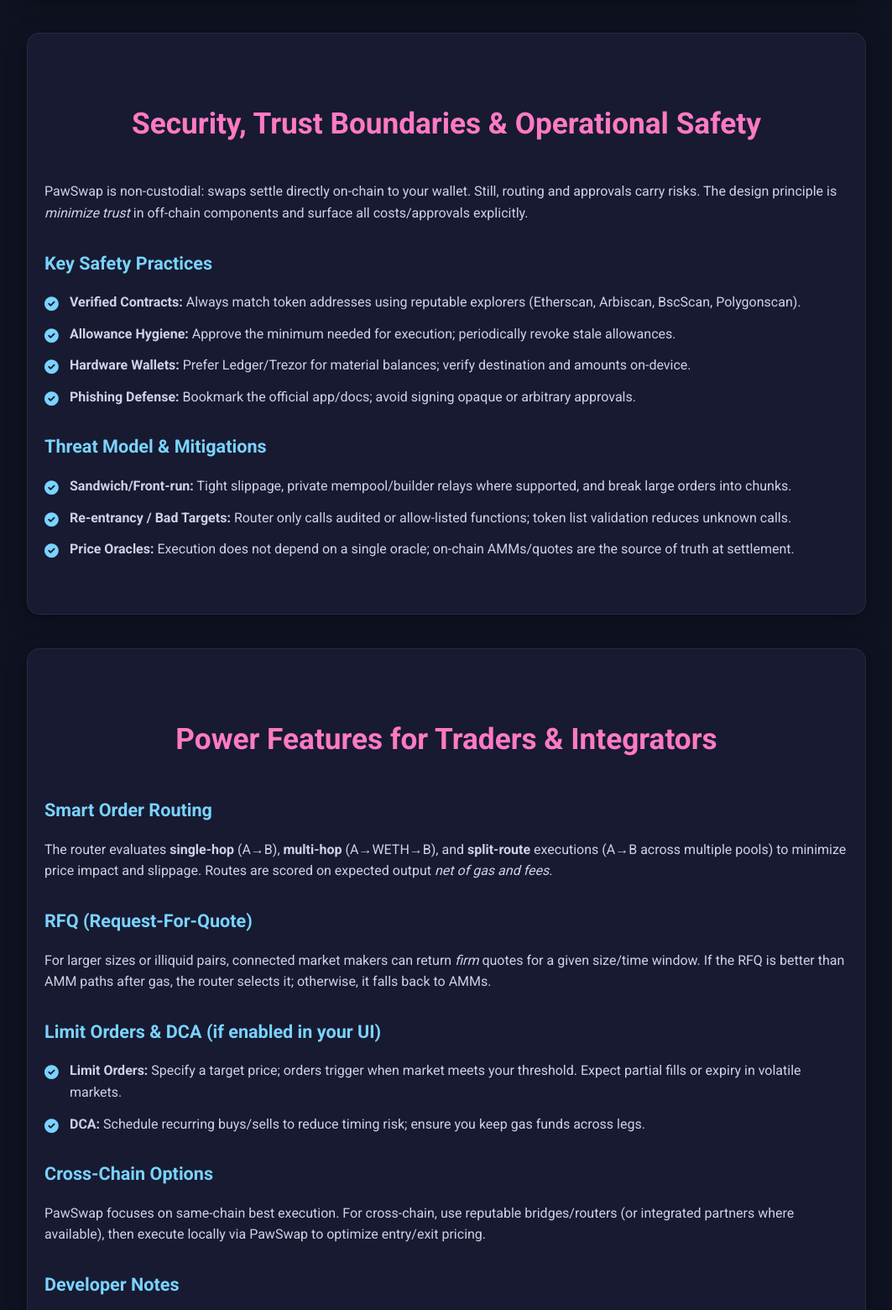
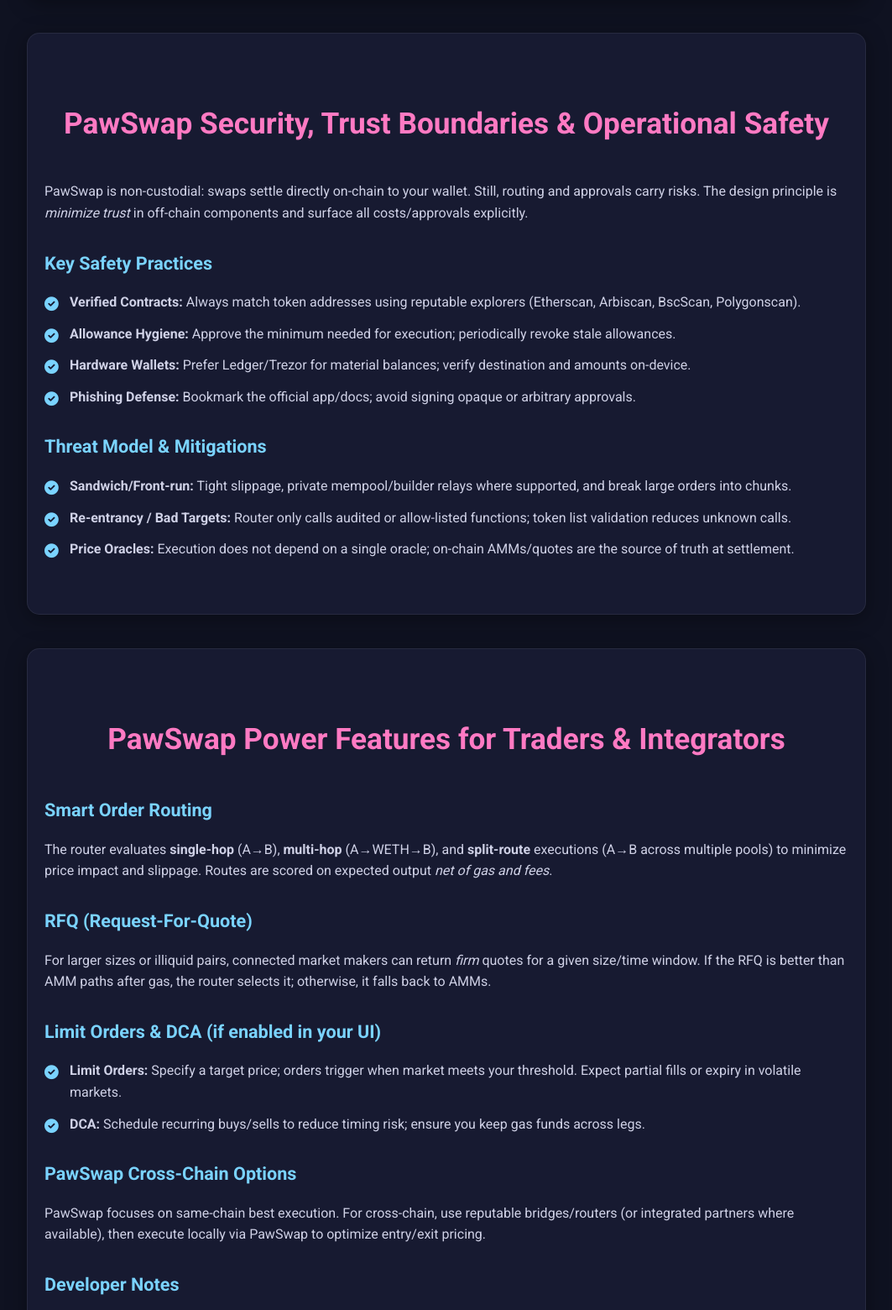
Before and after one commit to PawSwap-DeFi/PawSwap-DeFi.github.io, a plain HTML site: page index.html in a window 1280 px wide. Shown: the part 1632-3192 px from the top of the page at 84% size, without its empty margins (108-1171 px from the left). Drawn offline with Linux system fonts and the light colour scheme.

Commit message:
Update index.html

```diff
--- a/index.html
+++ b/index.html
@@ -283,7 +283,7 @@
 
         <!-- Security -->
         <section id="security">
-            <h2>Security, Trust Boundaries & Operational Safety</h2>
+            <h2>PawSwap Security, Trust Boundaries & Operational Safety</h2>
             <p>
                 PawSwap is non-custodial: swaps settle directly on-chain to your wallet. Still, routing and approvals carry risks.
                 The design principle is <em>minimize trust</em> in off-chain components and surface all costs/approvals explicitly.
@@ -305,7 +305,7 @@
 
         <!-- Functions -->
         <section id="functions">
-            <h2>Power Features for Traders & Integrators</h2>
+            <h2>PawSwap Power Features for Traders & Integrators</h2>
             <h3>Smart Order Routing</h3>
             <p>
                 The router evaluates <strong>single-hop</strong> (A→B), <strong>multi-hop</strong> (A→WETH→B),
@@ -325,7 +325,7 @@
                 <li><strong>DCA:</strong> Schedule recurring buys/sells to reduce timing risk; ensure you keep gas funds across legs.</li>
             </ul>
 
-            <h3>Cross-Chain Options</h3>
+            <h3>PawSwap Cross-Chain Options</h3>
             <p>
                 PawSwap focuses on same-chain best execution. For cross-chain, use reputable bridges/routers (or integrated partners where available),
                 then execute locally via PawSwap to optimize entry/exit pricing.
@@ -349,7 +349,7 @@
 
         <!-- Practical Guide / Runbook -->
         <section id="runbook">
-            <h2>Practical Runbook: Getting Best Results</h2>
+            <h2>PawSwap Practical Runbook: Getting Best Results</h2>
             <h3>Before You Swap</h3>
             <ul>
                 <li>Keep native gas token on hand (ETH/ARB/MATIC/BNB) for approvals + swap.</li>
@@ -372,7 +372,7 @@
 
         <!-- FAQ -->
         <section id="faq">
-            <h2>Frequently Asked Questions</h2>
+            <h2>PawSwap Frequently Asked Questions</h2>
             <div class="faq-container">
                 <div class="faq-item">
                     <div class="faq-question">How is PawSwap different from using a single DEX?</div>
```
